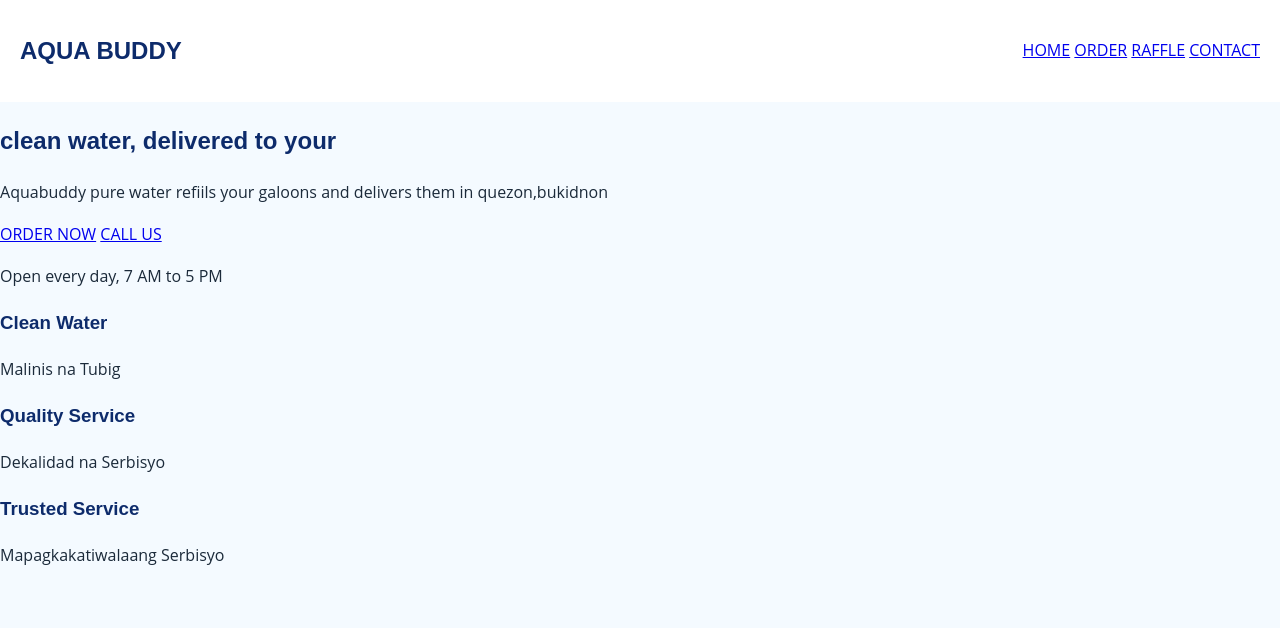
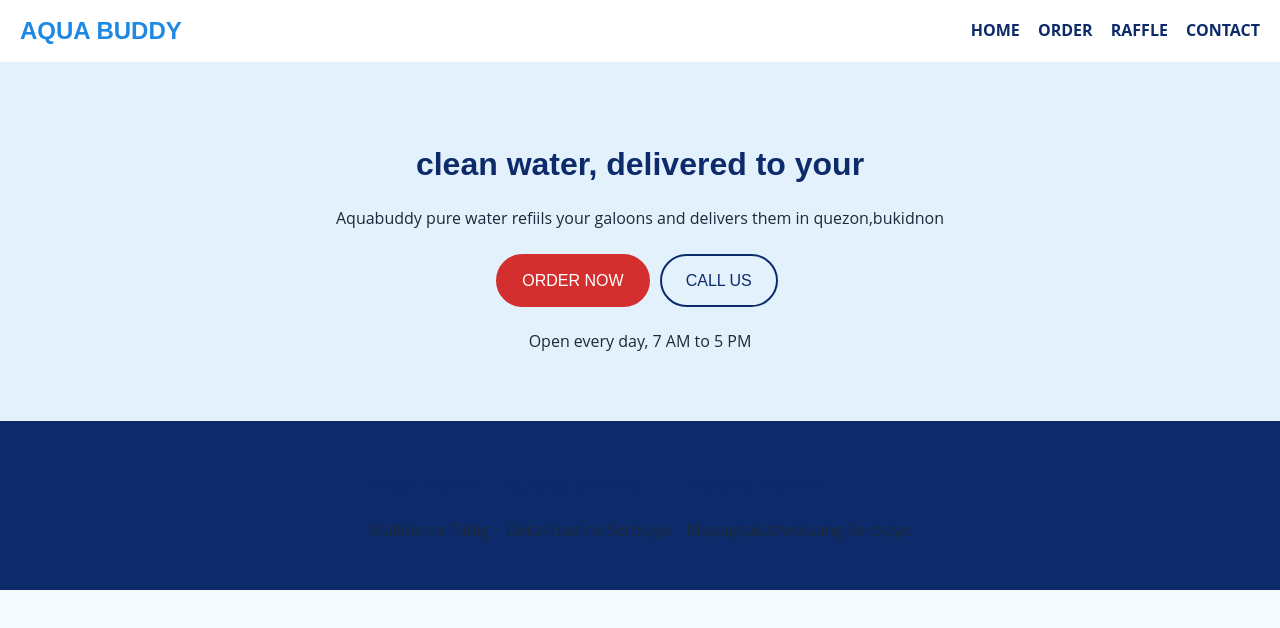
Before and after one commit to weirenhayst/canadilla-website, a plain HTML site: page index.html in a window 1280 px wide. Drawn offline with Linux system fonts and the light colour scheme.

Commit message:
Update website files

```diff
--- a/style.css
+++ b/style.css
@@ -16,7 +16,7 @@ h1, h2, h3 {
   color: #0D2B6B;
 }
 
-/* Header */
+
 header {
   background-color: white;
   padding: 12px 20px;
@@ -25,3 +25,61 @@ header {
   align-items: center;
   flex-wrap: wrap;
 }
+.logo {
+  margin: 0;
+  color: #1E88E5;
+}
+
+nav a {
+  color: #0D2B6B;
+  text-decoration: none;
+  margin-left: 14px;
+  font-weight: bold;
+}
+
+nav a:hover {
+  color: #D32F2F;
+}
+
+
+.button {
+  display: inline-block;
+  padding: 12px 24px;
+  margin: 6px 6px 6px 0;
+  border: 2px solid #0D2B6B;
+  border-radius: 30px;
+  color: #0D2B6B;
+  background-color: transparent;
+  text-decoration: none;
+  font-family: "Poppins", Arial, sans-serif;
+  font-size: 16px;
+  cursor: pointer;
+}
+
+.button.red {
+  background-color: #D32F2F;
+  border-color: #D32F2F;
+  color: white;
+}
+
+
+.hero {
+  padding: 50px 20px;
+  text-align: center;
+  background-color: #E3F1FC;
+}
+
+.hero h1 {
+  font-size: 32px;
+  margin-bottom: 10px;
+}
+
+
+.why {
+  display: flex;
+  flex-wrap: wrap;
+  justify-content: center;
+  gap: 16px;
+  padding: 30px 20px;
+  background-color: #0D2B6B;
+}
```
